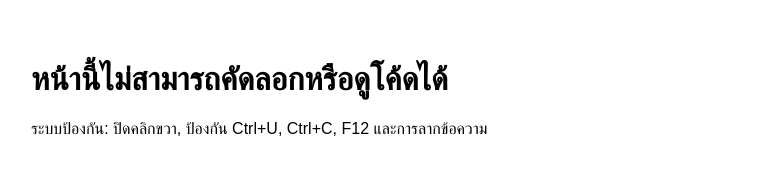
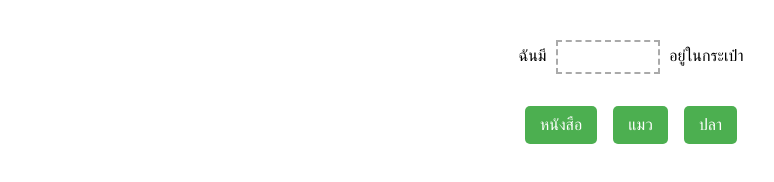
Before and after one commit to martin1216q/h505-38, a plain HTML site: page index.html in a window 1280 px wide. Shown: the whole page, without its empty margins (9-783 px from the left). Drawn offline with Linux system fonts and the light colour scheme.

Commit message:
Update index.html

```diff
--- a/index.html
+++ b/index.html
@@ -1,10 +1,11 @@
 <!DOCTYPE html>
 <html lang="th">
 <head>
-  <meta charset="UTF-8">
-  <meta name="viewport" content="width=device-width, initial-scale=1.0">
-  <title>หน้าป้องกันการคัดลอก</title>
+  <meta charset="UTF-8" />
+  <meta name="viewport" content="width=device-width, initial-scale=1.0" />
+  <title>เกมลากคำ</title>
   <style>
+    /* ป้องกันการคัดลอกทั้งหมด */
     * {
       user-select: none;
       -webkit-user-select: none;
@@ -12,36 +13,103 @@
       -ms-user-select: none;
       -webkit-touch-callout: none;
     }
+
+    /* อนุญาตให้ลากเฉพาะ .word-option */
+    .word-option {
+      -webkit-user-drag: element !important;
+      user-drag: element !important;
+      user-select: auto !important;
+      -webkit-user-select: auto !important;
+    }
+
+    /* พื้นหลัง */
     body {
       font-family: sans-serif;
       padding: 2rem;
     }
+
+    .container {
+      display: flex;
+      flex-direction: column;
+      align-items: center;
+    }
+
+    .sentence {
+      margin-bottom: 2rem;
+    }
+
+    .word-slot {
+      display: inline-block;
+      width: 100px;
+      height: 30px;
+      margin: 0 5px;
+      border: 2px dashed #aaa;
+      vertical-align: middle;
+      text-align: center;
+      line-height: 30px;
+      pointer-events: auto;
+    }
+
+    .options {
+      display: flex;
+      gap: 1rem;
+      flex-wrap: wrap;
+    }
+
+    .word-option {
+      background: #4CAF50;
+      color: white;
+      padding: 10px 15px;
+      border-radius: 5px;
+      cursor: grab;
+    }
   </style>
 </head>
-<body>
+<body oncontextmenu="return false" onselectstart="return false" ondragstart="return false">
 
-  <h1>หน้านี้ไม่สามารถคัดลอกหรือดูโค้ดได้</h1>
-  <p>ระบบป้องกัน: ปิดคลิกขวา, ป้องกัน Ctrl+U, Ctrl+C, F12 และการลากข้อความ</p>
+  <div class="container">
+    <div class="sentence">
+      ฉันมี <div class="word-slot" ondrop="drop(event)" ondragover="allowDrop(event)"></div> อยู่ในกระเป๋า
+    </div>
+    <div class="options">
+      <div class="word-option" draggable="true" ondragstart="drag(event)" id="word1">หนังสือ</div>
+      <div class="word-option" draggable="true" ondragstart="drag(event)" id="word2">แมว</div>
+      <div class="word-option" draggable="true" ondragstart="drag(event)" id="word3">ปลา</div>
+    </div>
+  </div>
 
   <script>
-    // ป้องกันคลิกขวา
-    document.addEventListener('contextmenu', event => event.preventDefault());
+    // อนุญาตให้วาง
+    function allowDrop(ev) {
+      ev.preventDefault();
+    }
 
-    // ป้องกันการลากข้อความ
-    document.addEventListener('dragstart', event => event.preventDefault());
+    // เริ่มลาก
+    function drag(ev) {
+      ev.dataTransfer.setData("text", ev.target.id);
+    }
 
-    // ป้องกันคีย์ลัดที่ใช้ดูโค้ดหรือคัดลอก
-    document.addEventListener('keydown', function (e) {
-      if (
-        e.keyCode === 123 || // F12
-        (e.ctrlKey && e.shiftKey && ['I', 'C', 'J'].includes(e.key.toUpperCase())) || // Ctrl+Shift+I/C/J
-        (e.ctrlKey && ['U', 'S', 'C'].includes(e.key.toUpperCase())) // Ctrl+U/S/C
-      ) {
-        e.preventDefault();
-        return false;
+    // วางคำลงในช่อง
+    function drop(ev) {
+      ev.preventDefault();
+      const data = ev.dataTransfer.getData("text");
+      const draggedEl = document.getElementById(data);
+
+      // ถ้ามีคำอยู่แล้วในช่อง ให้คืนกลับไปที่ options ก่อน
+      const current = ev.target.querySelector(".word-option");
+      if (current) {
+        document.querySelector(".options").appendChild(current);
       }
-    });
+
+      ev.target.appendChild(draggedEl);
+    }
+
+    // ป้องกัน Ctrl+U, F12, Ctrl+C, Ctrl+Shift+I/J
+    document.onkeydown = function(e) {
+      if (e.keyCode === 123) return false; // F12
+      if (e.ctrlKey && e.shiftKey && ['I', 'J', 'C'].includes(e.key.toUpperCase())) return false;
+      if (e.ctrlKey && ['U', 'S', 'C'].includes(e.key.toUpperCase())) return false;
+    };
   </script>
-
 </body>
 </html>
```
